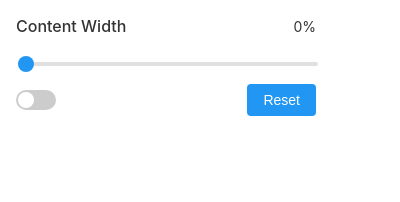
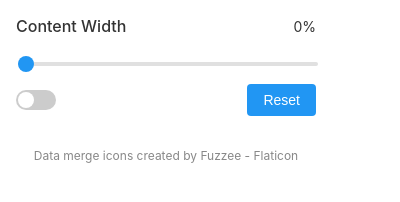
Before and after one commit to pders01/narrower, a browser extension: page popup.html in a window 400 px wide. Drawn offline with Linux system fonts and the light colour scheme.

Commit message:
chore: add attribution for used icon

```diff
--- a/popup.html
+++ b/popup.html
@@ -182,6 +182,22 @@
         text-align: center;
         font-size: 14px;
       }
+
+      .attribution {
+        margin-top: 16px;
+        font-size: 12px;
+        color: var(--disabled-color);
+        text-align: center;
+      }
+
+      .attribution a {
+        color: var(--disabled-color);
+        text-decoration: none;
+      }
+
+      .attribution a:hover {
+        text-decoration: underline;
+      }
     </style>
   </head>
   <body>
@@ -209,6 +225,10 @@
         </label>
         <button id="resetButton">Reset</button>
       </div>
+
+      <div class="attribution">
+        <a href="https://www.flaticon.com/free-icons/data-merge" title="data merge icons">Data merge icons created by Fuzzee - Flaticon</a>
+      </div>
     </div>
     <script src="popup.js"></script>
   </body>
```
Also changed, not shown: README.md, manifest.json.
